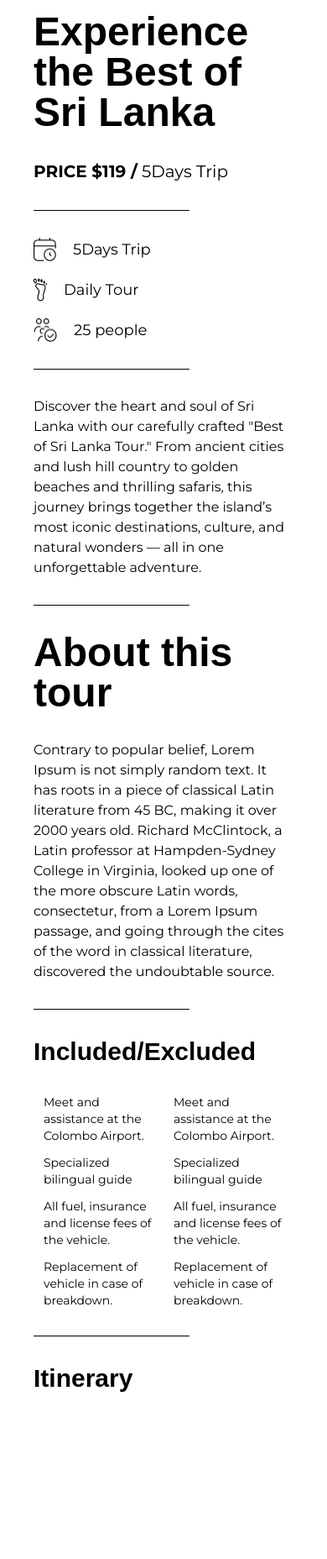
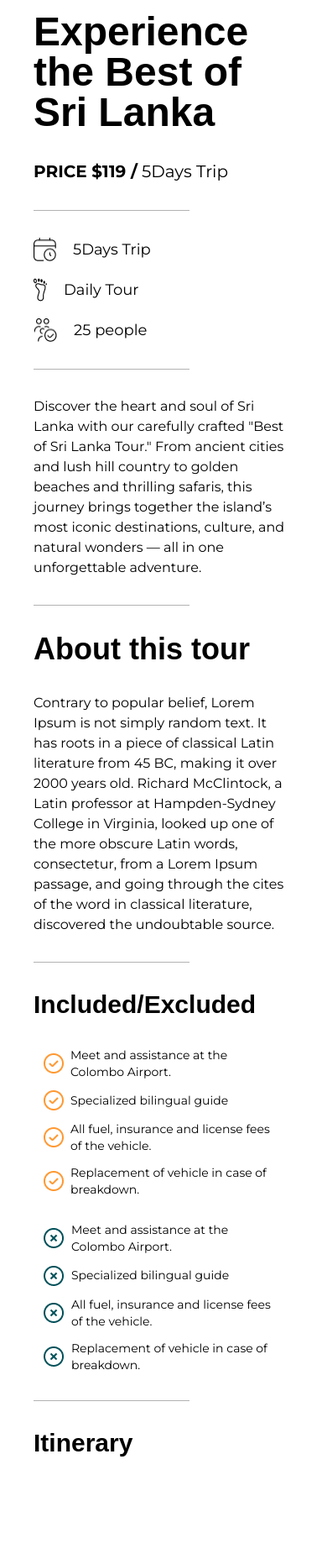
Before and after one commit to THARUUX/HappyMangoTours, a PHP site: page /tpd.php in a window 390 px wide. Shown: the part 1395-3251 px from the top of the page at 84% size. Run offline with PHP 8.4, Linux system fonts and the light colour scheme; style sheets or scripts are compiled from the project's sources; some libraries are stand-ins or nearby versions; some web fonts are replaced.

Commit message:
update 6/21

```diff
--- a/tpd.php
+++ b/tpd.php
@@ -72,7 +72,7 @@
                         Experience the Best of Sri Lanka
                     </div>
                     <div class="text-xl sm:text-3xl"><span class="font-bold">PRICE $119 /</span> 5Days Trip</div>
-                    <span class="w-3/5 h-[1px] bg-black"></span>
+                    <span class="w-3/5 h-[1px] bg-black/30"></span>
                     <div class="flex flex-col sm:flex-row w-full gap-5 sm:gap-10">
                         <div class="flex text-lg sm:text-2xl gap-5">
                             <img src="Assets/calendar-clock.png" alt="">
@@ -87,42 +87,44 @@
                             <div class="text-nowrap">25 people</div>
                         </div>
                     </div>
-                    <span class="w-3/5 h-[1px] bg-black"></span>
+                    <span class="w-3/5 h-[1px] bg-black/30"></span>
                     <div>
                         Discover the heart and soul of Sri Lanka with our carefully crafted "Best of Sri Lanka Tour." From ancient cities and lush hill country to golden beaches and thrilling safaris, this journey brings together the island’s most iconic destinations, culture, and natural wonders — all in one unforgettable adventure.
                     </div>
-                    <span class="w-3/5 h-[1px] bg-black"></span>
-                    <div class="text-5xl font-black font-pri">About this tour</div>
+                    <span class="w-3/5 h-[1px] bg-black/30"></span>
+                    <div class="text-4xl font-black font-pri">About this tour</div>
                     <div>
                         Contrary to popular belief, Lorem Ipsum is not simply random text. It has roots in a piece of  classical Latin literature from 45 BC, making it over 2000 years old. Richard McClintock, a Latin professor at Hampden-Sydney College in Virginia, looked up one of the more obscure Latin words, consectetur, from a Lorem Ipsum passage, and going through the cites of the word in classical literature, discovered the undoubtable source.
                     </div>
-                    <span class="w-3/5 h-[1px] bg-black"></span>
-                    <div class="text-3xl sm:text-5xl font-black font-pri">Included/Excluded</div>
-                    <div class="sm:w-4/5 flex">
-                        <div class="w-1/2 flex-col flex gap-3 px-3 sm:px-0 text-sm sm:text-md">
-                            <div>Meet and assistance at the Colombo Airport.</div>
-                            <div>Specialized bilingual guide</div>
-                            <div>All fuel, insurance and license fees of the vehicle.</div>
-                            <div>Replacement of vehicle in case of breakdown.</div>
+                    <span class="w-3/5 h-[1px] bg-black/30"></span>
+                    <div class="text-3xl sm:text-4xl font-black font-pri">Included/Excluded</div>
+                    <div class="sm:w-4/5 flex gap-7 sm:gap-3 flex-col sm:flex-row">
+                        <div class="w-full sm:w-1/2 flex-col flex gap-3 px-3 sm:px-0 text-sm sm:text-md">
+                            <div class="flex items-center gap-2"><img src="/Assets/check-circle (2).png" alt="">Meet and assistance at the Colombo Airport.</div>
+                            <div class="flex items-center gap-2"><img src="/Assets/check-circle (2).png" alt="">Specialized bilingual guide</div>
+                            <div class="flex items-center gap-2"><img src="/Assets/check-circle (2).png" alt="">All fuel, insurance and license fees of the vehicle.</div>
+                            <div class="flex items-center gap-2"><img src="/Assets/check-circle (2).png" alt="">Replacement of vehicle in case of breakdown.</div>
                         </div>
-                        <div class="w-1/2 flex-col flex gap-3 px-3 sm:px-0 text-sm sm:text-md">
-                            <div>Meet and assistance at the Colombo Airport.</div>
-                            <div>Specialized bilingual guide</div>
-                            <div>All fuel, insurance and license fees of the vehicle.</div>
-                            <div>Replacement of vehicle in case of breakdown.</div>
+                        <div class="w-full sm:w-1/2 flex-col flex gap-3 px-3 sm:px-0 text-sm sm:text-md">
+                            <div class="flex items-center gap-2"><img src="/Assets/add.png" alt="">Meet and assistance at the Colombo Airport.</div>
+                            <div class="flex items-center gap-2"><img src="/Assets/add.png" alt="">Specialized bilingual guide</div>
+                            <div class="flex items-center gap-2"><img src="/Assets/add.png" alt="">All fuel, insurance and license fees of the vehicle.</div>
+                            <div class="flex items-center gap-2"><img src="/Assets/add.png" alt="">Replacement of vehicle in case of breakdown.</div>
                         </div>
                     </div>
-                    <span class="w-3/5 h-[1px] bg-black"></span>
-                    <div class="text-3xl sm:text-5xl font-black font-pri">Itinerary</div>
+                    <span class="w-3/5 h-[1px] bg-black/30"></span>
+                    <div class="text-3xl sm:text-4xl font-black font-pri">Itinerary</div>
                     <div class="flex flex-col gap-5">
                         <!--<div class="flex flex-col bg-[#F6F6F6] rounded-2xl">
                             <div class="flex gap-10 p-5 border-b border-slate-600 items-center">
-                                <button class="text-white bg-[#02515A] rounded-full py-2 px-4">DAY 01</button>
-                                <div class="text-xl">Kandy</div>
+                                <button class="text-white text-sm bg-[#02515A] rounded-full py-2 px-4">DAY 01</button>
+                                <div class="text-md">Kandy</div>
                             </div>
                             <div class="w-full p-5 flex gap-5">
-                                <img src="Assets/Image 4.png" class="" alt="">
-                                <div>
+                                    <div class="w-full sm:w-1/3">
+                                        <img class="object-cover w-full rounded-2xl" src="Assets/Image 4.png" class="" alt="">
+                                    </div>
+                                <div class="w-full sm:w-2/3">
                                     Arrive in Sri Lanka to a warm welcome from our guide at the airport. Explore the Pinnawala Elephant Orphanage on your way to Kandy, known for the world's largest captive elephant herd. Founded in 1975, the sanctuary cares for orphaned elephants.
                                     <br><br>
                                     After checking into your hotel, relax and attend the Kandy Cultural Dance Show in the evening. Visit the iconic Tooth Relic Temple, "Dalada Maligawa," for a dose of peaceful Buddhist culture with your guide's insights. Sleep overnight as a proud Kandyan, enjoying a journey blending nature and culture.
@@ -131,12 +133,14 @@
                         </div>
                         <div class="flex flex-col bg-[#F6F6F6] rounded-2xl">
                             <div class="flex gap-10 p-5 border-b border-slate-600 items-center">
-                                <button class="text-white bg-[#02515A] rounded-full py-2 px-4">DAY 02</button>
-                                <div class="text-xl">Kandy</div>
+                                <button class="text-white text-sm bg-[#02515A] rounded-full py-2 px-4">DAY 02</button>
+                                <div class="text-md">Kandy</div>
                             </div>
                             <div class="w-full p-5 flex gap-5">
-                                <img src="Assets/Image 4.png" class="" alt="">
-                                <div>
+                                    <div class="w-full sm:w-1/3">
+                                        <img class="object-cover w-full rounded-2xl" src="Assets/Image 4.png" class="" alt="">
+                                    </div>
+                                <div class="w-full sm:w-2/3">
                                     Arrive in Sri Lanka to a warm welcome from our guide at the airport. Explore the Pinnawala Elephant Orphanage on your way to Kandy, known for the world's largest captive elephant herd. Founded in 1975, the sanctuary cares for orphaned elephants.
                                     <br><br>
                                     After checking into your hotel, relax and attend the Kandy Cultural Dance Show in the evening. Visit the iconic Tooth Relic Temple, "Dalada Maligawa," for a dose of peaceful Buddhist culture with your guide's insights. Sleep overnight as a proud Kandyan, enjoying a journey blending nature and culture.
@@ -145,12 +149,14 @@
                         </div>
                         <div class="flex flex-col bg-[#F6F6F6] rounded-2xl">
                             <div class="flex gap-10 p-5 border-b border-slate-600 items-center">
-                                <button class="text-white bg-[#02515A] rounded-full py-2 px-4">DAY 03</button>
-                                <div class="text-xl">Kandy</div>
+                                <button class="text-white text-sm bg-[#02515A] rounded-full py-2 px-4">DAY 03</button>
+                                <div class="text-md">Kandy</div>
                             </div>
                             <div class="w-full p-5 flex gap-5">
-                                <img src="Assets/Image 4.png" class="" alt="">
-                                <div>
+                                    <div class="w-full sm:w-1/3">
+                                        <img class="object-cover w-full rounded-2xl" src="Assets/Image 4.png" class="" alt="">
+                                    </div>
+                                <div class="w-full sm:w-2/3">
                                     Arrive in Sri Lanka to a warm welcome from our guide at the airport. Explore the Pinnawala Elephant Orphanage on your way to Kandy, known for the world's largest captive elephant herd. Founded in 1975, the sanctuary cares for orphaned elephants.
                                     <br><br>
                                     After checking into your hotel, relax and attend the Kandy Cultural Dance Show in the evening. Visit the iconic Tooth Relic Temple, "Dalada Maligawa," for a dose of peaceful Buddhist culture with your guide's insights. Sleep overnight as a proud Kandyan, enjoying a journey blending nature and culture.
@@ -159,12 +165,14 @@
                         </div>
                         <div class="flex flex-col bg-[#F6F6F6] rounded-2xl">
                             <div class="flex gap-10 p-5 border-b border-slate-600 items-center">
-                                <button class="text-white bg-[#02515A] rounded-full py-2 px-4">DAY 04</button>
-                                <div class="text-xl">Kandy</div>
+                                <button class="text-white text-sm bg-[#02515A] rounded-full py-2 px-4">DAY 04</button>
+                                <div class="text-md">Kandy</div>
                             </div>
                             <div class="w-full p-5 flex gap-5">
-                                <img src="Assets/Image 4.png" class="" alt="">
-                                <div>
+                                    <div class="w-full sm:w-1/3">
+                                        <img class="object-cover w-full rounded-2xl" src="Assets/Image 4.png" class="" alt="">
+                                    </div>
+                                <div class="w-full sm:w-2/3">
                                     Arrive in Sri Lanka to a warm welcome from our guide at the airport. Explore the Pinnawala Elephant Orphanage on your way to Kandy, known for the world's largest captive elephant herd. Founded in 1975, the sanctuary cares for orphaned elephants.
                                     <br><br>
                                     After checking into your hotel, relax and attend the Kandy Cultural Dance Show in the evening. Visit the iconic Tooth Relic Temple, "Dalada Maligawa," for a dose of peaceful Buddhist culture with your guide's insights. Sleep overnight as a proud Kandyan, enjoying a journey blending nature and culture.
@@ -176,14 +184,16 @@
                             <input type="radio" name="my-accordion-2" checked="checked" />
                             <div class="collapse-title ">
                                 <div class="flex gap-10 p-5  items-center">
-                                <button class="text-white bg-[#02515A] rounded-full py-2 px-4">DAY 01</button>
-                                <div class="text-xl">Kandy</div>
+                                <button class="text-white text-sm bg-[#02515A] rounded-full py-2 px-4">DAY 01</button>
+                                <div class="text-md">Kandy</div>
                             </div>
                             </div>
                             <div class="collapse-content text-sm text-wrap">
                                 <div class="w-full p-5 flex flex-col sm:flex-row gap-5 border-t border-slate-600">
-                                <img src="Assets/Image 4.png" class="" alt="">
-                                <div>
+                                    <div class="w-full sm:w-1/3">
+                                        <img class="object-cover w-full rounded-2xl" src="Assets/Image 4.png" class="" alt="">
+                                    </div>
+                                <div class="w-full sm:w-2/3">
                                     Arrive in Sri Lanka to a warm welcome from our guide at the airport. Explore the Pinnawala Elephant Orphanage on your way to Kandy, known for the world's largest captive elephant herd. Founded in 1975, the sanctuary cares for orphaned elephants.
                                     <br><br>
                                     After checking into your hotel, relax and attend the Kandy Cultural Dance Show in the evening. Visit the iconic Tooth Relic Temple, "Dalada Maligawa," for a dose of peaceful Buddhist culture with your guide's insights. Sleep overnight as a proud Kandyan, enjoying a journey blending nature and culture.
@@ -195,14 +205,16 @@
                             <input type="radio" name="my-accordion-2" checked="checked" />
                             <div class="collapse-title ">
                                 <div class="flex gap-10 p-5  items-center">
-                                <button class="text-white bg-[#02515A] rounded-full py-2 px-4">DAY 02</button>
-                                <div class="text-xl">Colombo</div>
+                                <button class="text-white text-sm bg-[#02515A] rounded-full py-2 px-4">DAY 02</button>
+                                <div class="text-md">Colombo</div>
                             </div>
                             </div>
                             <div class="collapse-content text-sm text-wrap">
                                 <div class="w-full p-5 flex flex-col sm:flex-row gap-5 border-t border-slate-600">
-                                <img src="Assets/Image 4.png" class="" alt="">
-                                <div>
+                                    <div class="w-full sm:w-1/3">
+                                        <img class="object-cover w-full rounded-2xl" src="Assets/Image 4.png" class="" alt="">
+                                    </div>
+                                    <div class="w-full sm:w-2/3">
                                         Arrive in Sri Lanka to a warm welcome from our guide at the airport. Explore the Pinnawala Elephant Orphanage on your way to Kandy, known for the world's largest captive elephant herd. Founded in 1975, the sanctuary cares for orphaned elephants.
                                         <br><br>
                                         After checking into your hotel, relax and attend the Kandy Cultural Dance Show in the evening. Visit the iconic Tooth Relic Temple, "Dalada Maligawa," for a dose of peaceful Buddhist culture with your guide's insights. Sleep overnight as a proud Kandyan, enjoying a journey blending nature and culture.
@@ -214,14 +226,16 @@
                             <input type="radio" name="my-accordion-2" checked="checked" />
                             <div class="collapse-title ">
                                 <div class="flex gap-10 p-5  items-center">
-                                <button class="text-white bg-[#02515A] rounded-full py-2 px-4">DAY 03</button>
-                                <div class="text-xl">Matara</div>
+                                <button class="text-white text-sm bg-[#02515A] rounded-full py-2 px-4">DAY 03</button>
+                                <div class="text-md">Matara</div>
                             </div>
                             </div>
                             <div class="collapse-content text-sm text-wrap">
                                 <div class="w-full p-5 flex flex-col sm:flex-row gap-5 border-t border-slate-600">
-                                <img src="Assets/Image 4.png" class="" alt="">
-                                <div>
+                                    <div class="w-full sm:w-1/3">
+                                        <img class="object-cover w-full rounded-2xl" src="Assets/Image 4.png" class="" alt="">
+                                    </div>
+                                <div class="w-full sm:w-2/3">
                                     Arrive in Sri Lanka to a warm welcome from our guide at the airport. Explore the Pinnawala Elephant Orphanage on your way to Kandy, known for the world's largest captive elephant herd. Founded in 1975, the sanctuary cares for orphaned elephants.
                                     <br><br>
                                     After checking into your hotel, relax and attend the Kandy Cultural Dance Show in the evening. Visit the iconic Tooth Relic Temple, "Dalada Maligawa," for a dose of peaceful Buddhist culture with your guide's insights. Sleep overnight as a proud Kandyan, enjoying a journey blending nature and culture.
@@ -233,14 +247,16 @@
                             <input type="radio" name="my-accordion-2" checked="checked" />
                             <div class="collapse-title ">
                                 <div class="flex gap-10 p-5  items-center">
-                                <button class="text-white bg-[#02515A] rounded-full py-2 px-4">DAY 04</button>
-                                <div class="text-xl">Galle</div>
+                                <button class="text-white text-sm bg-[#02515A] rounded-full py-2 px-4">DAY 04</button>
+                                <div class="text-md">Galle</div>
                             </div>
                             </div>
                             <div class="collapse-content text-sm text-wrap">
                                 <div class="w-full p-5 flex flex-col sm:flex-row gap-5 border-t border-slate-600">
-                                <img src="Assets/Image 4.png" class="" alt="">
-                                <div>
+                                    <div class="w-full sm:w-1/3">
+                                        <img class="object-cover w-full rounded-2xl" src="Assets/Image 4.png" class="" alt="">
+                                    </div>
+                                <div class="w-full sm:w-2/3">
                                     Arrive in Sri Lanka to a warm welcome from our guide at the airport. Explore the Pinnawala Elephant Orphanage on your way to Kandy, known for the world's largest captive elephant herd. Founded in 1975, the sanctuary cares for orphaned elephants.
                                     <br><br>
                                     After checking into your hotel, relax and attend the Kandy Cultural Dance Show in the evening. Visit the iconic Tooth Relic Temple, "Dalada Maligawa," for a dose of peaceful Buddhist culture with your guide's insights. Sleep overnight as a proud Kandyan, enjoying a journey blending nature and culture.
@@ -250,8 +266,8 @@
                         </div>
 
                     </div>
-                    <span class="w-3/5 h-[1px] bg-black"></span>
-                    <div class=""><span class="text-3xl sm:text-5xl font-black font-pri">Tour's Location </span><span class="text-xs sm:text-md" >Kandy | Colombo | Matara | galle</span></div>
+                    <span class="w-3/5 h-[1px] bg-black/30"></span>
+                    <div class=""><span class="text-3xl sm:text-4xl font-black font-pri">Tour's Location </span><span class="text-xs sm:text-md" >Kandy | Colombo | Matara | galle</span></div>
                     <div>
                         <img class="w-full" src="Assets/Screenshot 2025-04-27 134546.png" alt="">
                     </div>
```
Also changed, not shown: Assets/add.png (added), Assets/check-circle (2).png (added). Lines whose indentation alone changed are shown as unchanged.
